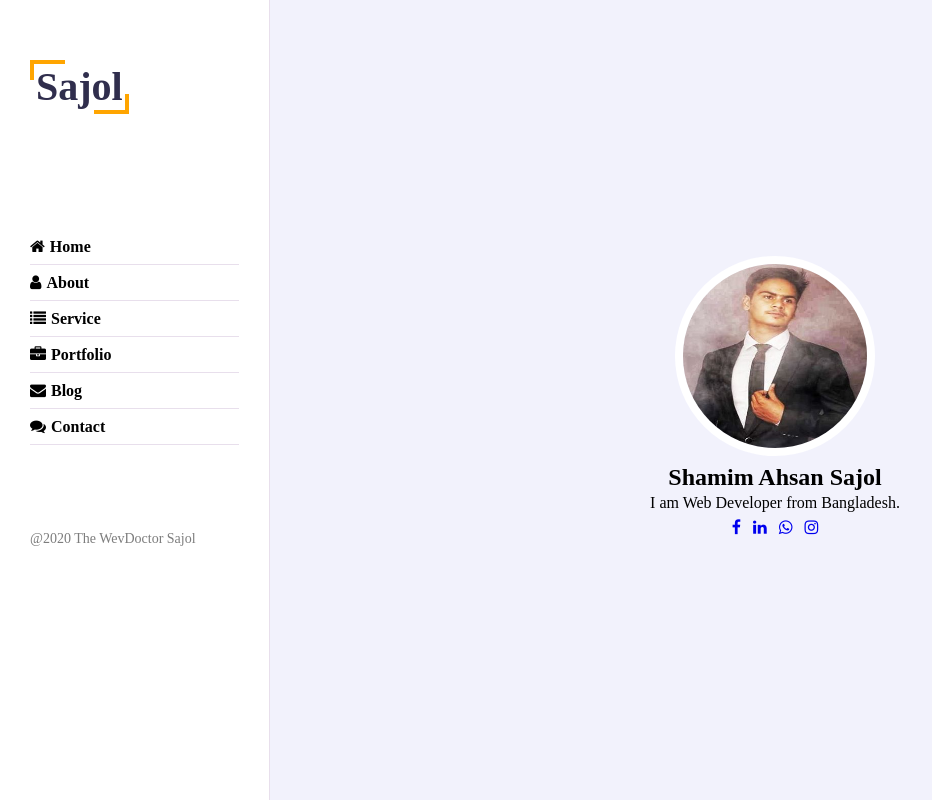
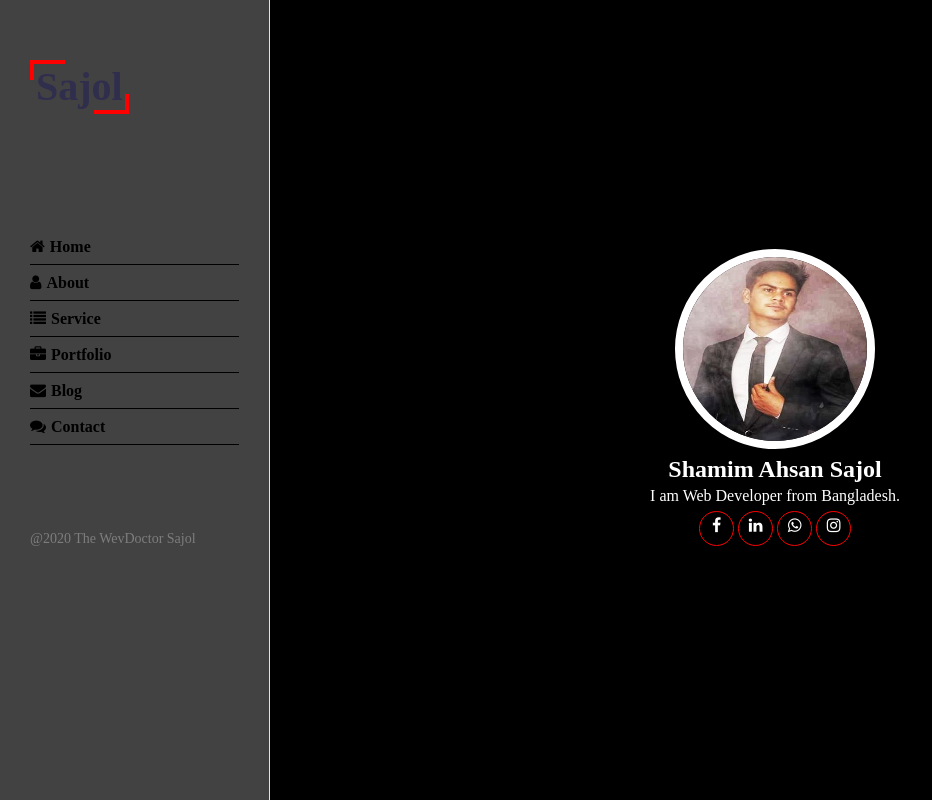
Before and after one commit to sajolbd/My-Portfolio, a plain HTML site: page index.html in a window 1280 px wide. Shown: the whole page, without its empty margins (0-932 px from the left). Drawn offline with Linux system fonts and the light colour scheme.

Commit message:
Home page Dark mode ADD

```diff
--- a/index.html
+++ b/index.html
@@ -5,6 +5,7 @@
     <meta name="viewport" content="width=device-width, initial-scale=1.0" />
     <title>Home Page</title>
     <link rel="stylesheet" href="style.css" />
+    <link rel="stylesheet" href="skin.css" />
   </head>
   <body>
     <!-- Main Container -->
@@ -44,10 +45,12 @@
         </div>
       </div>
       <!-- aside End -->
+
       <!-- Main Content -->
       <div class="main-content">
-        <section class="home section">
-          <div class="home-content">
+        <!-- Home section -->
+        <section class="section home">
+          <div class="container">
             <div class="intro">
               <img src="images/profile.jpg" alt="" />
               <h1>Shamim Ahsan Sajol</h1>
@@ -61,8 +64,13 @@
             </div>
           </div>
         </section>
+        <!-- Home section End -->
       </div>
       <!-- Main Content End-->
+
+      <!-- About section start -->
+
+      <!-- About section End -->
     </div>
     <!-- Main Container -->
   </body>
--- /dev/null
+++ b/skin.css
@@ -0,0 +1,14 @@
+/* before and after fucntion */
+.aside .logo a::before {
+  border-top: 4px solid red;
+  border-left: 4px solid red;
+}
+.aside .logo a::after {
+  border-right: 4px solid red;
+  border-bottom: 4px solid red;
+}
+.social a::before {
+  border: 1px solid red;
+  border-radius: 50%;
+  box-shadow: 2px 2px black;
+}
--- a/style.css
+++ b/style.css
@@ -20,6 +20,23 @@ body {
   box-sizing: border-box;
 }
 
+.section {
+  background-color: #000;
+  min-height: 100vh;
+  display: block;
+  padding: 0 30px;
+}
+
+.main-content {
+  padding-left: 270px;
+}
+.container {
+  max-width: 1100px;
+  margin: auto;
+}
+
+/* General Design End*/
+
 /* Aside */
 .aside {
   width: 270px;
@@ -30,18 +47,7 @@ body {
   left: 0;
   z-index: 10;
   padding: 30px;
-}
-/* Section */
-.section {
-  background-color: #f2f2fc;
-  min-height: 100vh;
-  display: block;
-  padding: 0 30px;
-}
-/* Main content */
-.main-content {
-  padding-left: 270px;
-  display: block;
+  background-color: #424242;
 }
 .aside .logo {
   padding: 30px 0;
@@ -61,8 +67,6 @@ body {
   position: absolute;
   top: 0;
   left: 0;
-  border-top: 4px solid orange;
-  border-left: 4px solid orange;
 }
 .aside .logo a::after {
   content: "";
@@ -71,8 +75,6 @@ body {
   position: absolute;
   bottom: 0;
   right: 0;
-  border-right: 4px solid orange;
-  border-bottom: 4px solid orange;
 }
 .aside .nav {
   margin: 80px 0;
@@ -89,12 +91,12 @@ body {
   font-weight: 600;
   line-height: 25px;
   display: block;
-  border-bottom: 1px solid #e8dfec;
+  border-bottom: 1px solid black;
   transition: all 0.3s ease;
 }
 .aside .nav a:hover {
   padding-left: 5px;
-  color: orange;
+  color: red;
 }
 .aside .nav a .fa {
   margin-right: 5px;
@@ -103,18 +105,19 @@ body {
   font-size: 14px;
   color: #7d7d7d;
 }
+
+/* Home Section */
 .home {
-  min-height: 100vh;
+  max-height: 100vh;
+  display: flex;
   display: -ms-flexbox;
-  display: flex;
 }
-.home-content {
-  max-width: 1100px;
-  width: 100%;
-  margin: auto;
-}
+
+/* Home  Section End */
+
 .intro {
   text-align: center;
+  color: #ffff;
 }
 .intro img {
   width: 200px;
@@ -126,8 +129,33 @@ body {
 .social {
   margin: 5px 0;
 }
+
 .social a {
-  padding: 0 4px;
+  padding: 5px 10px;
   width: 35px;
   height: 35px;
+  color: #fff;
+  position: relative;
+  display: inline-block;
 }
+.social a:hover {
+  background-color: red;
+  border-radius: 50%;
+}
+/* social icon before after apply */
+.social a::before {
+  content: "";
+  width: 35px;
+  height: 35px;
+  position: absolute;
+  top: 0;
+  left: 0;
+}
+.social a::after {
+  content: "";
+  width: 10px;
+  height: 10px;
+  position: absolute;
+  bottom: 0;
+  right: 0;
+}
```
